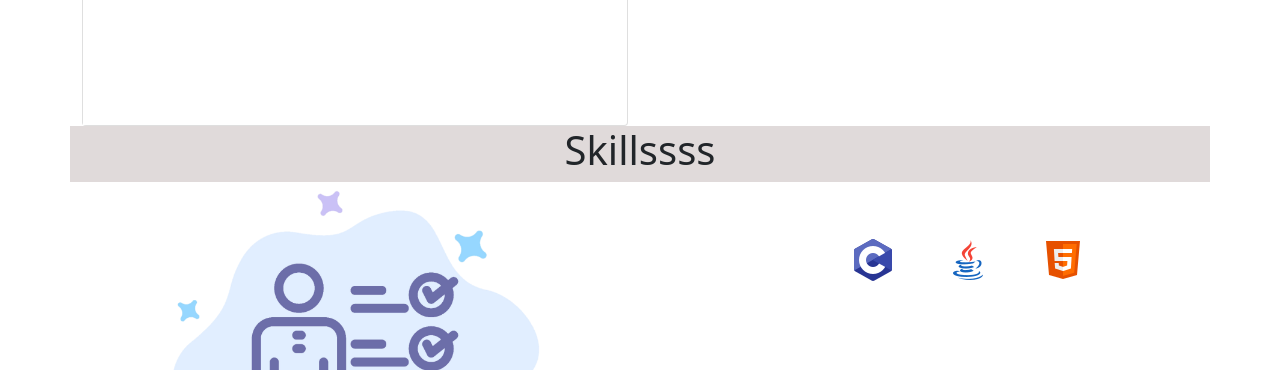
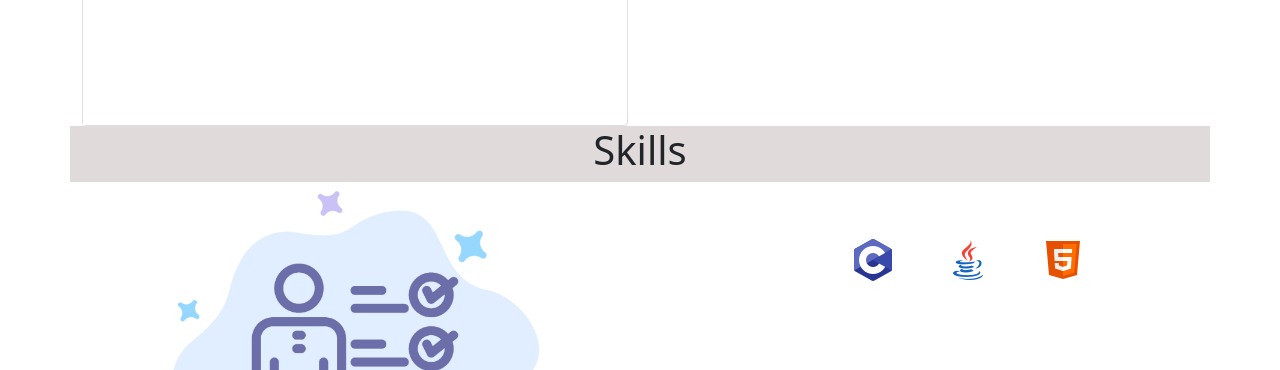
Before and after one commit to ChristyThachilOfficial/Personal-Website, a plain HTML site: page index.html in a window 1280 px wide. Shown: the part 1120-1490 px from the top of the page. Drawn offline with nearby package versions, Linux system fonts and the light colour scheme.

Commit message:
removed sss

```diff
--- a/index.html
+++ b/index.html
@@ -93,7 +93,7 @@
     <section class="container">
       <div class="row">
         <div class="text-center" id="skillhead">
-          <h1>Skillssss</h1>
+          <h1>Skills</h1>
         </div>
       </div>
     </section>
```
